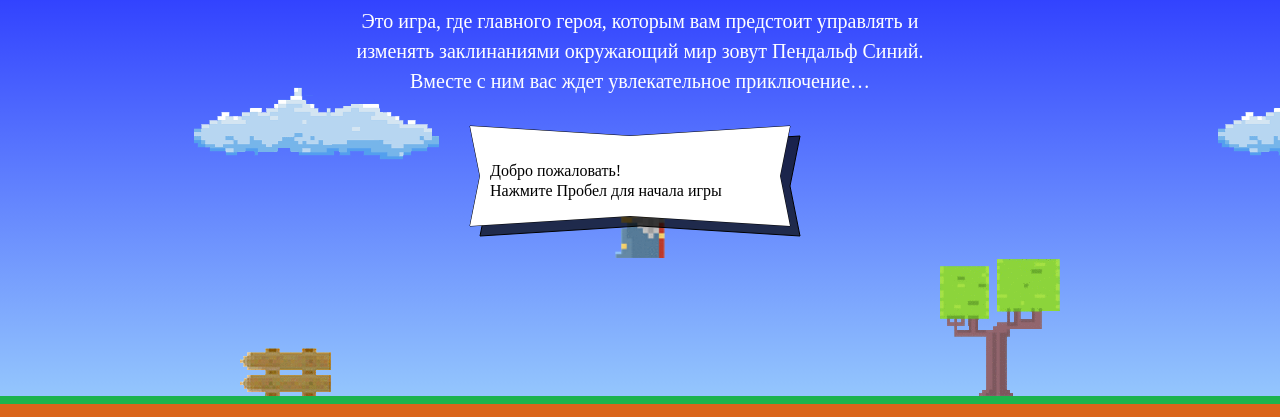
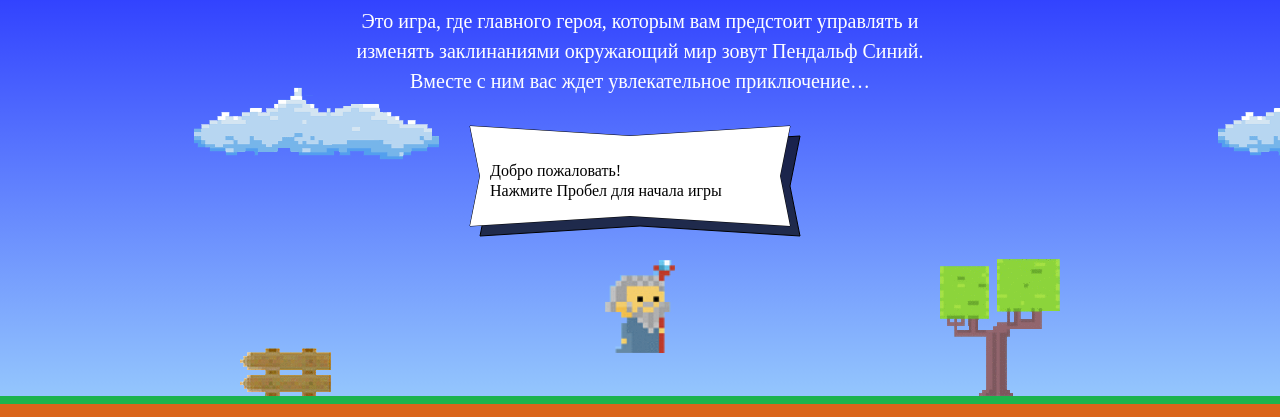
Before and after one commit to maltseva1990/88410-code-and-magick-1, a website: page index.html in a window 1280 px wide. Shown: the part 203-620 px from the top of the page. Drawn offline with Linux system fonts and the light colour scheme; a web font is replaced by a local one.

Commit message:
Внесены исправления в последних двух функциях

```diff
--- a/index.html
+++ b/index.html
@@ -50,7 +50,7 @@
 		};
 
 		var getWizardY = function (height) {
-			return (height - getWizardHeight(wizardWidth)) / 3;
+			return getWizardHeight() + wizardWidth;
 		};
 
 </script>
```
